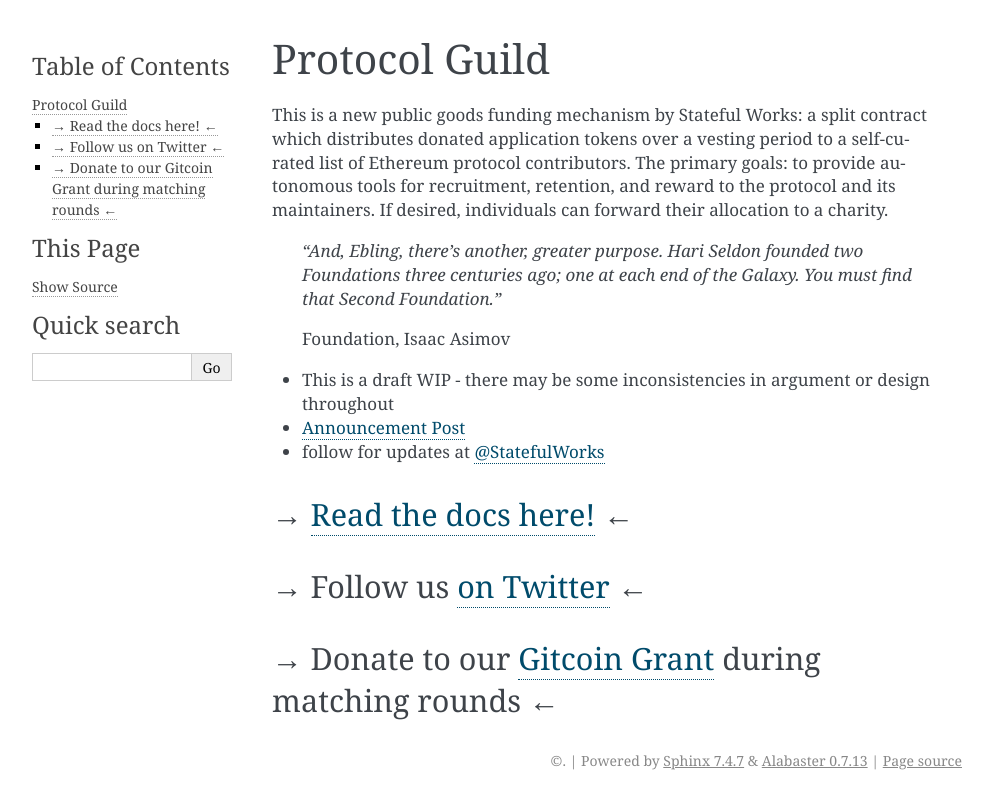
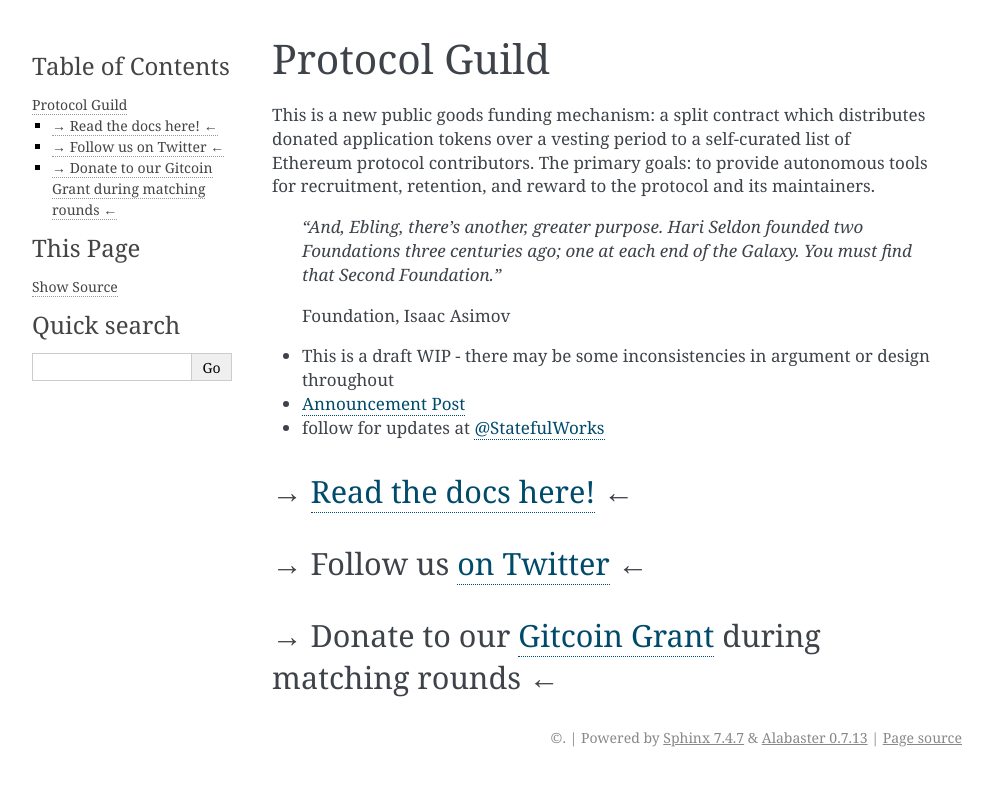
Before and after one commit to protocolguild/documentation, a Sphinx documentation site: the page built from docs/README.md, in a window 1280 px wide. Shown: the top 809 px of the page, without its empty margins (148-1141 px from the left). Built offline with Sphinx 7.4.7, drawn with Linux system fonts in a browser that asks for light colours.

Commit message:
remove charity, stateful works mention

```diff
--- a/docs/README.md
+++ b/docs/README.md
@@ -1,6 +1,6 @@
 # Protocol Guild
 
-This is a new public goods funding mechanism by Stateful Works: a split contract which distributes donated application tokens over a vesting period to a self-curated list of Ethereum protocol contributors. The primary goals: to provide autonomous tools for recruitment, retention, and reward to the protocol and its maintainers. If desired, individuals can forward their allocation to a charity.
+This is a new public goods funding mechanism: a split contract which distributes donated application tokens over a vesting period to a self-curated list of Ethereum protocol contributors. The primary goals: to provide autonomous tools for recruitment, retention, and reward to the protocol and its maintainers.
 
 > *"And, Ebling, there's another, greater purpose. Hari Seldon founded two Foundations three centuries ago; one at each end of the Galaxy. You must find that Second Foundation."*
 >
```
